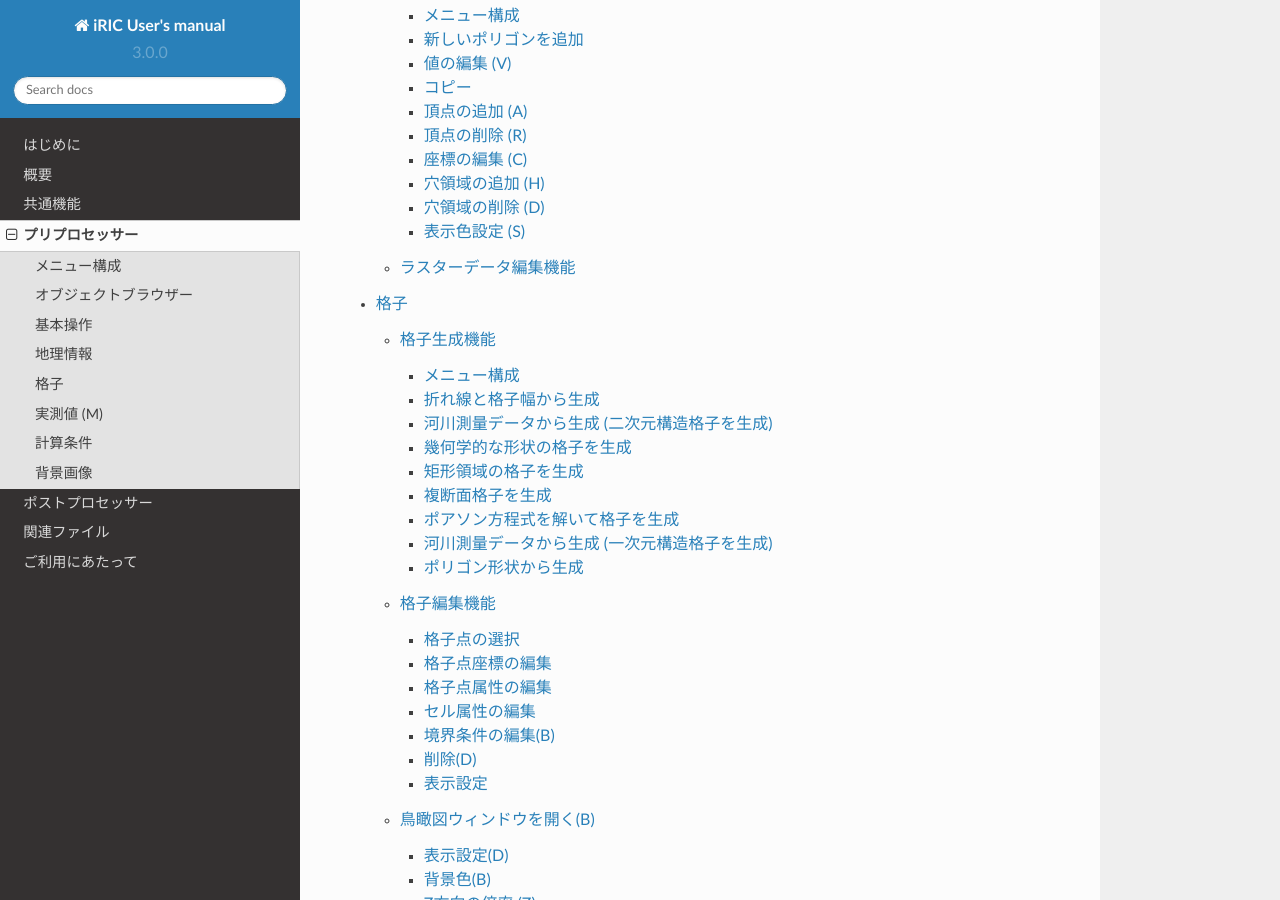
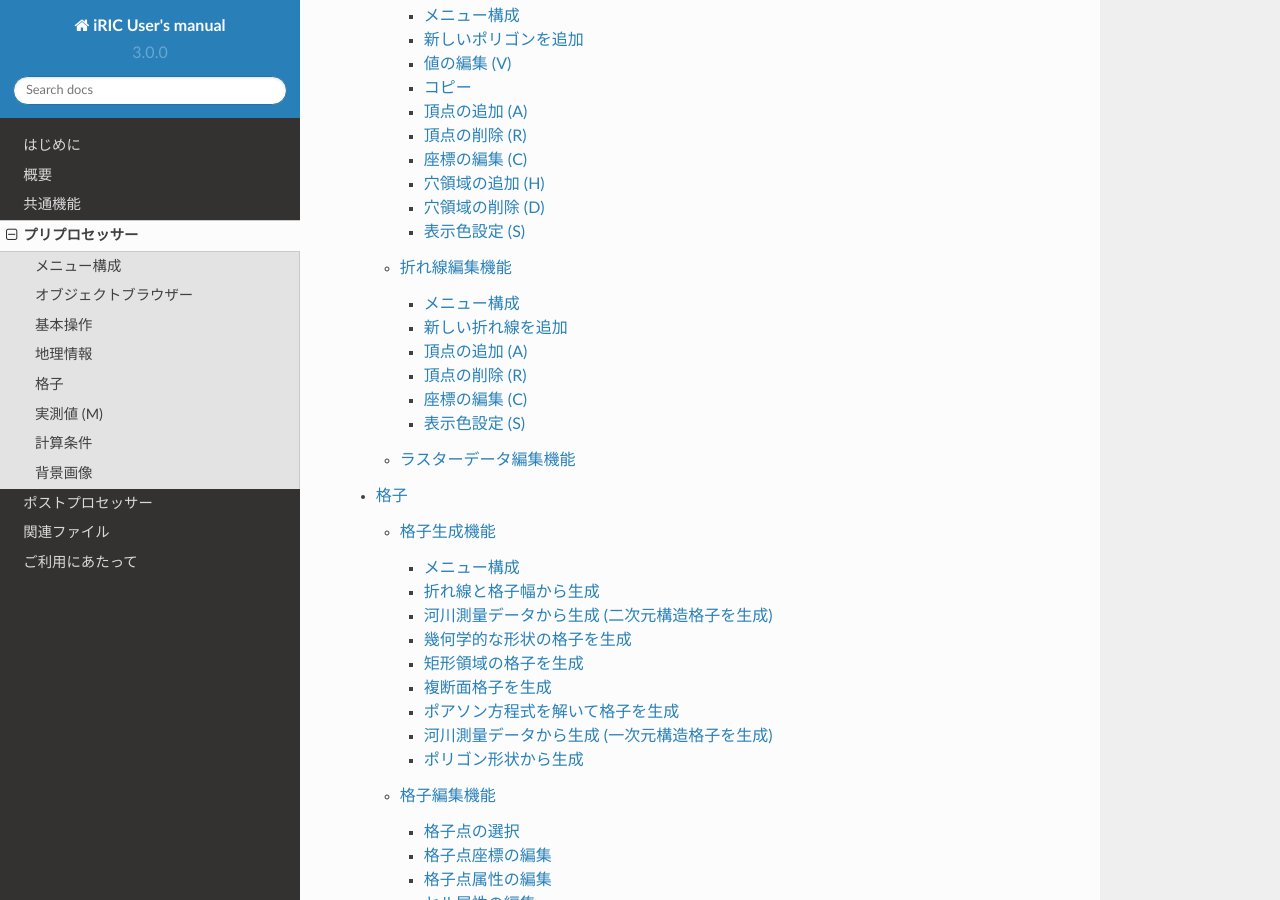
Before and after one commit to i-RIC/gui_user_manual, a Sphinx documentation site: the page built from source/04_pre.rst, in a window 1280 px wide and 900 px high, scrolled down 1964 px. Built offline with Sphinx 7.4.7 and the Read the Docs theme 2.0.0, drawn with Linux system fonts in a browser that asks for light colours; some of the changed lines change nothing that is shown.

Commit message:
Description about handling polyline added.

```diff
--- /dev/null
+++ b/source/04/04/05_polyline.rst
@@ -0,0 +1,173 @@
+.. _sec_polyline_data:
+
+折れ線編集機能
+=====================
+
+折れ線として定義された地理情報を設定します。
+
+折れ線の表示例を
+:numref:`image_example_polyline_data` に示します。
+
+.. _image_example_polyline_data:
+
+.. figure:: images/example_polyline_data.png
+   :width: 100pt
+
+   折れ線 表示例
+
+.. note:: 折れ線が定義できる地理情報
+
+   折れ線は、地理情報グループ「参照情報」に対してだけ追加することができます。
+
+.. note:: 河川横断面ウィンドウでの表示
+
+   河川測量データの河川横断面ウィンドウには、折れ線と河川測量データの横断線の
+   交点が表示されます。
+
+   この機能を利用することで、プリプロセッサーであらかじめ参照情報として折れ線を
+   作成しておくことで、道路などの位置を考慮して河川横断線の編集を行うことができます。
+
+   河川横断面ウィンドウでの折れ線の表示例を :numref:`image_polyline_crosssection_view`
+   に示します。
+
+   河川横断面ウィンドウの詳細については :ref:`sec_pre_riv_crosssection_window`
+   を参照してください。
+
+   .. _image_polyline_crosssection_view:
+
+   .. figure:: images/polyline_crosssection_view.png
+      :width: 400pt
+
+      河川横断面ウィンドウでの折れ線の表示例
+
+メニュー構成
+--------------
+
+折れ線編集機能に関連するメニューは、プリプロセッサーがアクティブで、
+オブジェクトブラウザーで折れ線が選択されていた時、
+以下からアクセスできます。
+
+**メニューバー**: 地理情報 (E) --> 折れ線 (L)
+
+折れ線(L) 以下のサブメニューの構成を
+:numref:`geo_polyline_menuitems_table` に示します。
+
+.. _geo_polyline_menuitems_table:
+
+.. list-table:: 折れ線メニューの構成
+   :header-rows: 1
+
+   * - メニュー
+     - 説明
+   * - 新しい折れ線を追加 (A)
+     - 新しい折れ線を追加します
+   * - 名前の編集 (N)
+     - オブジェクトブラウザー上に表示される名前を編集します
+   * - 頂点の追加 (A)
+     - 頂点を追加します
+   * - 頂点の削除 (R)
+     - 頂点を削除します
+   * - 座標の編集 (C)
+     - 頂点の座標を編集します
+   * - 表示色設定 (S)
+     - 表示色を設定します
+   * - 削除 (D)
+     - 折れ線を削除します
+
+新しい折れ線を追加
+---------------------
+
+新しい折れ線を追加するには、以下の手順を行います。
+
+1. オブジェクトブラウザーで、地理情報「参照情報」を
+   選択します (:numref:`image_polyline_object_browser_disp` 参照)。
+
+2. メニューから以下の操作を行います。するとオブジェクトブラウザーで
+   新しい折れ線が追加され、選択された状態になります。
+
+**メニューバー**: 地理情報 (E) --> 折れ線(L) --> 新しい折れ線を追加(A)
+
+1. 描画領域で、左クリックによって折れ線の頂点を順に指定します
+   (:numref:`image_prewindow_polyline_being_defined` 参照)。
+
+2. ダブルクリックするか改行キーを押して、折れ線の定義を完了します。
+
+.. _image_polyline_object_browser_disp:
+
+.. figure:: images/polyline_object_browser_disp.png
+   :width: 150pt
+
+   オブジェクトブラウザー 表示例
+
+.. _image_prewindow_polyline_being_defined:
+
+.. figure:: images/prewindow_polyline_being_defined.png
+   :width: 350pt
+
+   折れ線定義中のプリプロセッサー
+
+頂点の追加 (A)
+---------------
+
+折れ線に頂点を追加します。
+
+このメニューを選択した後、折れ線の上にカーソルを移動すると、
+:numref:`image_polyline_cursor_add_vertex`
+で示すカーソルに変化します。この状態でマウスの左ボタンを押してドラッグすると、
+新しい頂点が追加できます。マウスの左ボタンを離すと、頂点の位置が確定します。
+
+.. _image_polyline_cursor_add_vertex:
+
+.. figure:: images/polyline_cursor_add_vertex.png
+   :width: 20pt
+
+   頂点の追加が可能な時のマウスカーソル
+
+頂点の削除 (R)
+----------------
+
+折れ線の頂点を削除します。
+
+このメニューを選択した後、折れ線の頂点の上にカーソルを移動すると、
+:numref:`image_polyline_cursor_remove_vertex`
+で示すカーソルに変化します。この状態でマウスの左ボタンを押すと、
+頂点が削除されます。
+
+.. _image_polyline_cursor_remove_vertex:
+
+.. figure:: images/polyline_cursor_remove_vertex.png
+   :width: 20pt
+
+   頂点の削除が可能な時のマウスカーソル
+
+座標の編集 (C)
+----------------------
+
+折れ線の頂点の座標を編集します。
+
+折れ線の頂点座標を編集するダイアログ
+(:numref:`image_polyline_coordinates_dialog` 参照)
+が表示されますので、座標を編集して「OK」ボタンを押します。
+
+.. _image_polyline_coordinates_dialog:
+
+.. figure:: images/polyline_coordinates_dialog.png
+   :width: 160pt
+
+   折れ線の頂点座標編集ダイアログ
+
+表示色設定 (S)
+----------------
+
+折れ線の表示色を編集します。
+
+折れ線の表示色を設定するダイアログ
+((:numref:`image_polyline_color_dialog`) 参照)
+が表示されますので、表示色を設定して「OK」ボタンを押します。
+
+.. _image_polyline_color_dialog:
+
+.. figure:: images/polyline_color_dialog.png
+   :width: 180pt
+
+   折れ線の表示色設定ダイアログ
--- a/source/04/04_geographic_data.rst
+++ b/source/04/04_geographic_data.rst
@@ -19,14 +19,15 @@
 
 例えば、道路中心線、官民境界線などは、「参照情報」として作成してください。
 
-iRIC で扱える地理情報のデータ型には、現在以下の4種類があります。
+iRIC で扱える地理情報のデータ型には、現在以下の5種類があります。
 
 -  河川測量データ
 -  地勢データ
 -  ポリゴン
+-  折れ線
 -  ラスターデータ
 
-上記の4種類で共通して行える操作については :ref:`sec_geo_common_functions`
+上記の5種類で共通して行える操作については :ref:`sec_geo_common_functions`
 を、個別のデータ型ごとに行える操作については
 :ref:`sec_riv_data` ～ :ref:`sec_raster_data`
 を参照してください。
@@ -42,4 +43,5 @@ iRIC で扱える地理情報のデータ型には、現在以下の4種類が
    04/02_riv_data
    04/03_pointset_data
    04/04_polygon
-   04/05_raster
+   04/05_polyline
+   04/06_raster
```
Also changed, not shown: source/04/04/06_raster.rst (renamed from source/04/04/05_raster.rst), source/04/04/images/example_polyline_data.png (added), source/04/04/images/polyline_color_dialog.png (added), source/04/04/images/polyline_coordinates_dialog.png (added), source/04/04/images/polyline_crosssection_view.png (added), source/04/04/images/polyline_cursor_add_vertex.png (added), source/04/04/images/polyline_cursor_remove_vertex.png (added), source/04/04/images/polyline_object_browser_disp.png (added), source/04/04/images/prewindow_polyline_being_defined.png (added).
